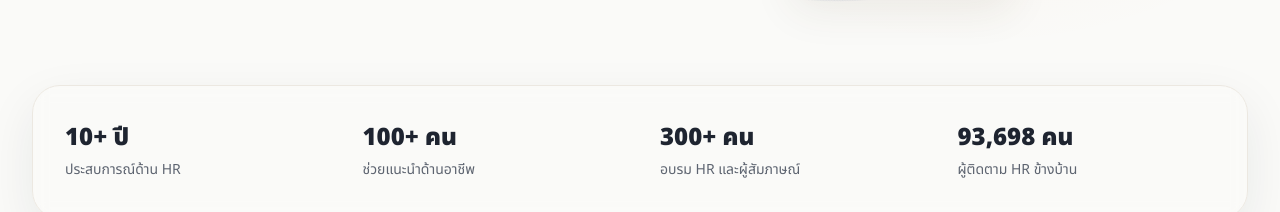
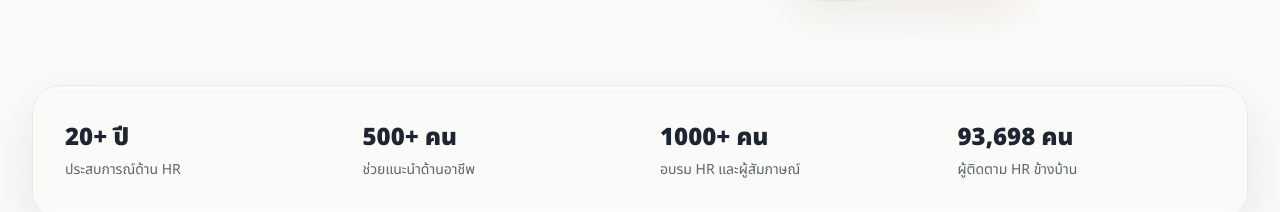
Before and after one commit to DewTT48/dewteerapap, a Next.js app: page / in a window 1280 px wide. Shown: the part 940-1152 px from the top of the page. Built offline with nearby package versions, Linux system fonts and the light colour scheme.

Commit message:
Update stats.ts

```diff
--- a/data/stats.ts
+++ b/data/stats.ts
@@ -1,6 +1,6 @@
 export const stats = [
-  { value: '10+ ปี', label: 'ประสบการณ์ด้าน HR' },
-  { value: '100+ คน', label: 'ช่วยแนะนำด้านอาชีพ' },
-  { value: '300+ คน', label: 'อบรม HR และผู้สัมภาษณ์' },
+  { value: '20+ ปี', label: 'ประสบการณ์ด้าน HR' },
+  { value: '500+ คน', label: 'ช่วยแนะนำด้านอาชีพ' },
+  { value: '1000+ คน', label: 'อบรม HR และผู้สัมภาษณ์' },
   { value: '93,698 คน', label: 'ผู้ติดตาม HR ข้างบ้าน' }
 ]
```
